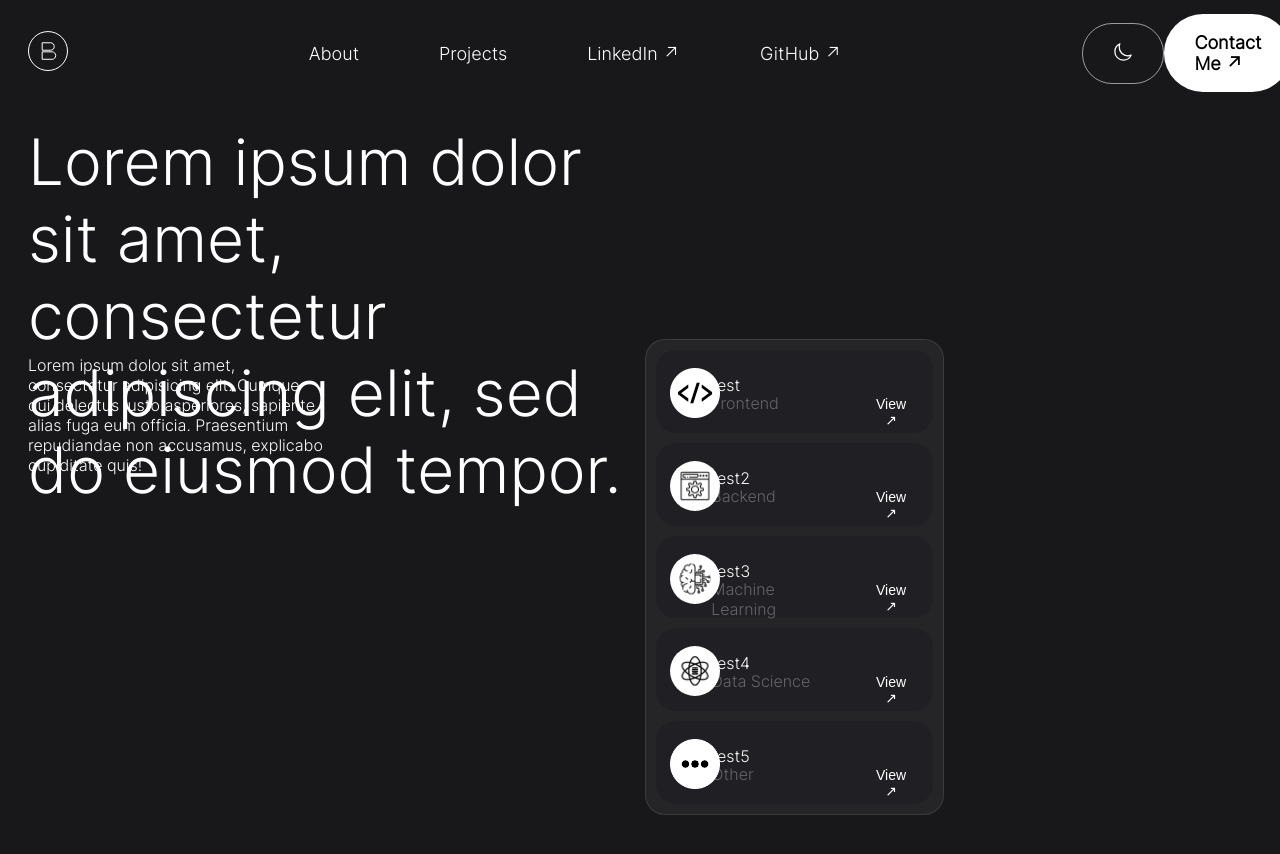
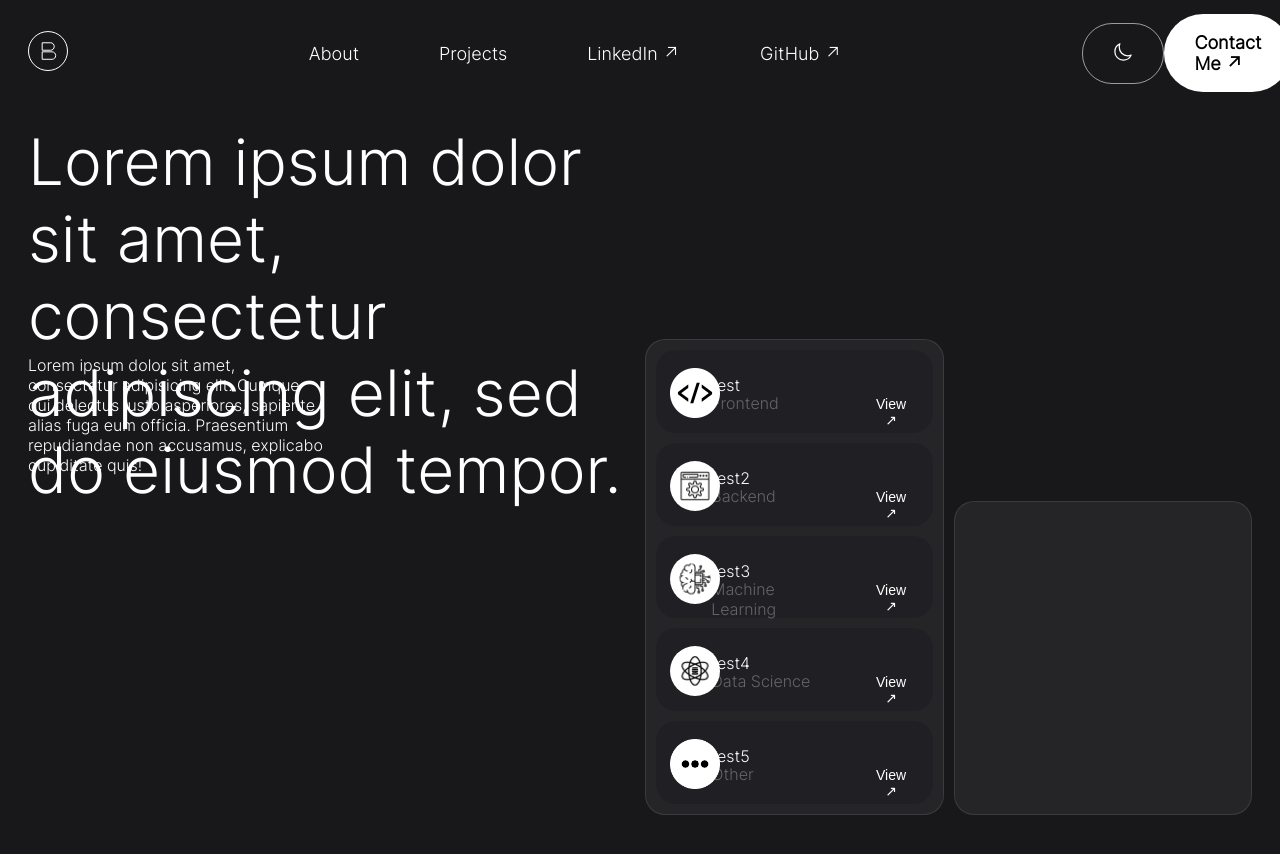
Before and after one commit to BenW2k/Ben-Resume, a Next.js app in the folder frontend/: page / in a window 1280 px wide. Shown: the top 854 px of the page. Built offline with nearby package versions, Linux system fonts and the light colour scheme.

Commit message:
+base styling for current-work container

```diff
--- a/frontend/app/styles/Home.module.css
+++ b/frontend/app/styles/Home.module.css
@@ -53,6 +53,10 @@
   grid-template-rows: repeat(5, 1fr);
 }
 
-.skill-1 {
-  grid-row: 1/span 1;
+.current-work {
+  grid-column: 4/5;
+  grid-row: 4/7;
+  background-color: #252427;
+  border: 1px rgba(255, 255, 255, 0.103) solid;
+  border-radius: 20px;
 }/*# sourceMappingURL=Home.module.css.map */
--- a/frontend/app/styles/Home.module.scss
+++ b/frontend/app/styles/Home.module.scss
@@ -43,6 +43,10 @@
   grid-template-rows: repeat(5, 1fr);
 }
 
-.skill-1 {
-  grid-row: 1 / span 1;
+.current-work {
+  grid-column: 4 / 5;
+  grid-row: 4 / 7;
+  background-color: #252427;
+  border: 1px rgba(255, 255, 255, 0.103) solid;
+  border-radius: 20px;
 }
```
